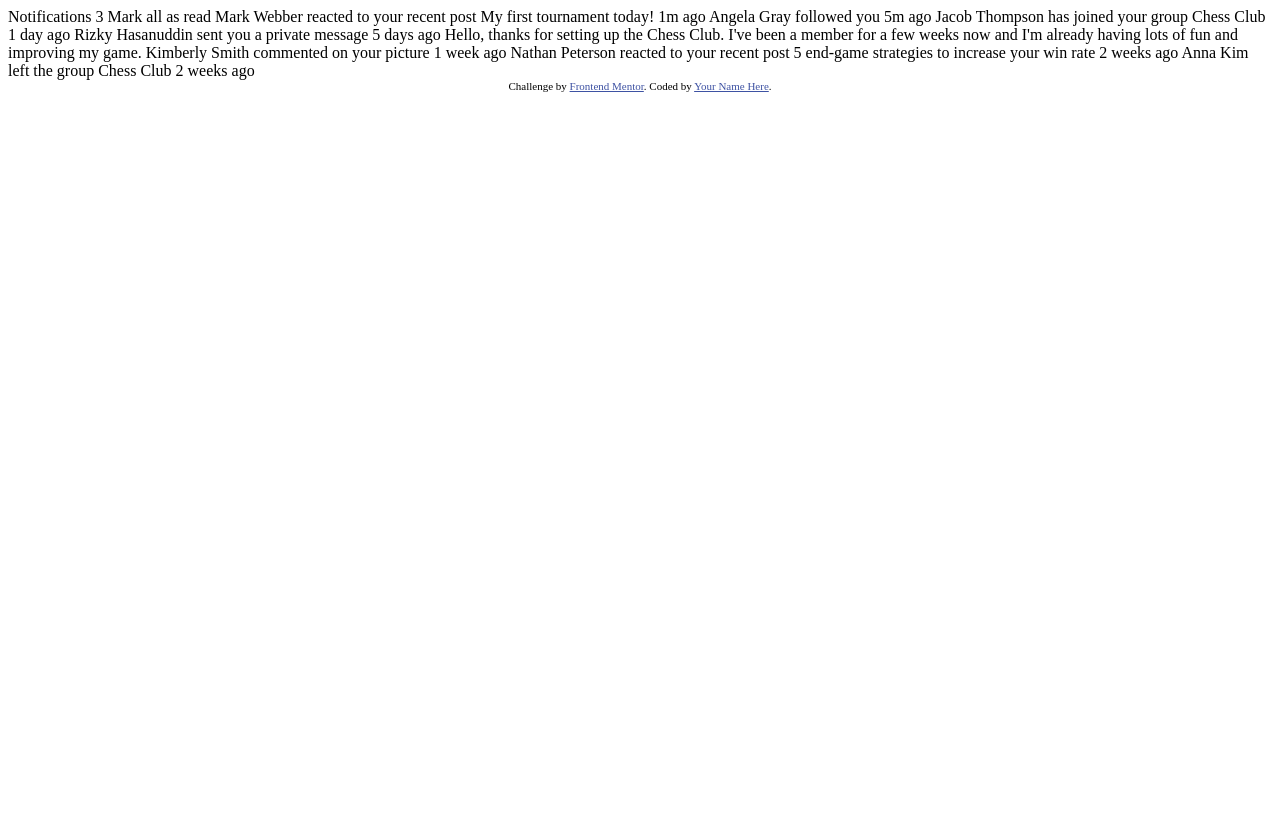
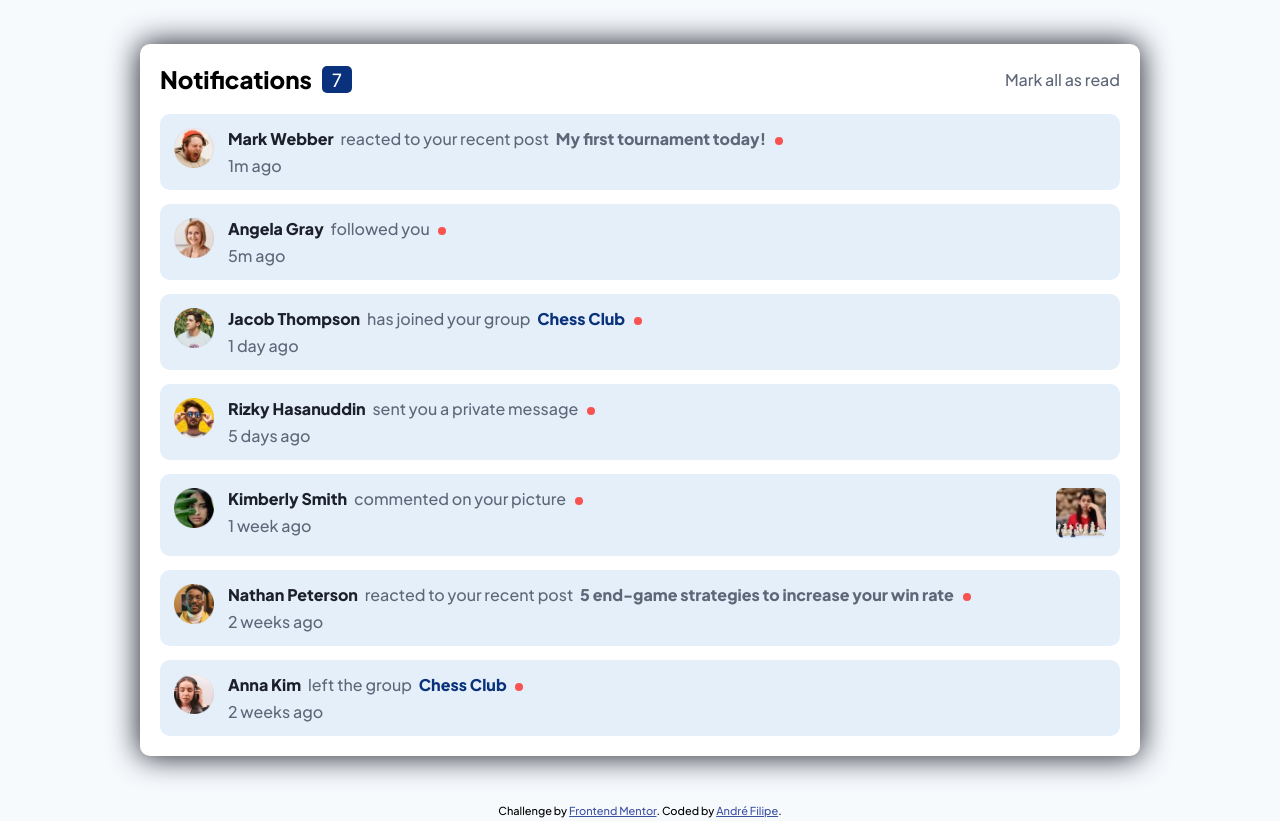
Before and after one commit to EuTechT/notifications-page, a plain HTML site: page index.html in a window 1280 px wide. Before the commit the page ends 800 px from the top, so only its background shows below. Drawn offline with Linux system fonts and the light colour scheme.

Commit message:
Challenge concluded

```diff
--- /dev/null
+++ b/assets/scripts/script.js
@@ -0,0 +1,26 @@
+function init(){
+  const numberOfNotifications = document.getElementById('number-of-notifications')
+  const btnMarkAllAsRead = document.getElementById('mark-all-as-read')
+  const notifications = document.querySelectorAll('.notification')
+
+  numberOfNotifications.innerText = notifications.length
+
+  btnMarkAllAsRead.addEventListener('click', () => {
+    notifications.forEach(notification => {
+      notification.classList.add('read')
+      numberOfNotifications.innerText = 0
+    })
+  })
+
+  notifications.forEach(notification => {
+    notification.addEventListener('click', () => {
+      if(notification.classList.contains('read')){
+        return
+      }
+      notification.classList.add('read')
+      numberOfNotifications.innerText -= 1
+    })
+  })
+}
+
+init()
--- /dev/null
+++ b/assets/styles/styles.css
@@ -0,0 +1,229 @@
+/*
+  GENERAL
+*/
+:root {
+  --primary-color-1: hsl(1, 90%, 64%);
+  --primary-color-2: hsl(219, 85%, 26%);
+
+  --neutral-color-1: hsl(0, 0%, 100%);
+  --neutral-color-2: hsl(210, 60%, 98%);
+  --neutral-color-3: hsl(211, 68%, 94%);
+  --neutral-color-4: hsl(205, 33%, 90%);
+  --neutral-color-5: hsl(219, 14%, 63%);
+  --neutral-color-6: hsl(219, 12%, 42%);
+  --neutral-color-7: hsl(224, 21%, 14%);
+
+  --max-width: 1000px;
+
+  font-size: 62.5%;
+}
+
+* {
+  margin: 0;
+  padding: 0;
+  box-sizing: border-box;
+    -webkit-box-sizing: border-box;
+    -moz-box-sizing: border-box;
+}
+
+html,
+body {
+  height: 100%;
+  width: 100%;
+}
+
+html {
+  font-family: 'Plus Jakarta Sans', sans-serif;
+  scroll-behavior: smooth;
+}
+
+body {
+  font-size: 1.6rem;
+  background-color: var(--neutral-color-2);
+}
+
+.container {
+  min-height: 100vh;
+  width: 100%;
+  max-width: var(--max-width);
+  padding: 2rem;
+  background-color: var(--neutral-color-1);
+}
+
+footer {
+  padding: 0.4rem 0;
+}
+
+
+/*
+  NOTIFICATIONS INFO
+*/
+.notifications-info {
+  display: flex;
+  align-items: center;
+  justify-content: space-between;
+  margin-bottom: 2rem;
+}
+
+.notifications-info h2 {
+  display: flex;
+  align-items: center;
+  gap: 1rem;
+}
+
+.notifications-info h2 span {
+  background-color: var(--primary-color-2);
+  color: var(--neutral-color-1);
+  padding: 0.2rem 1rem;
+  border-radius: 5px;
+  font-size: 1.8rem;
+  font-weight: 500;
+}
+
+.notifications-info > span {
+  color: var(--neutral-color-6);
+  transition: color 0.3s ease-in-out;
+}
+
+.notifications-info > span:hover {
+  color: var(--primary-color-2);
+  cursor: pointer;
+}
+
+
+/*
+  NOTIFICATION
+*/
+.notification {
+  background-color: var(--neutral-color-3);
+  border-radius: 10px;
+  padding: 1.4rem;
+  display: flex;
+  align-items: center;
+  gap: 1.4rem;
+}
+
+.notification + .notification {
+  margin-top: 1.4rem;
+}
+
+.avatar {
+  align-self: stretch;
+}
+
+.avatar img {
+  height: 4rem;
+}
+
+.notification p,
+.time {
+  color: var(--neutral-color-6);
+}
+
+.info p {
+  margin-bottom: 0.6rem;
+}
+
+.name {
+  color: var(--neutral-color-7);
+  margin-right: 0.4rem;
+}
+
+.notification.message .content {
+  background-color: var(--neutral-color-1);
+  padding: 1.6rem;
+  margin-top: 1rem;
+  border-radius: 5px;
+  border: 1px solid var(--neutral-color-5);
+  display: none;
+  transition: all 0.3s ease-in-out;
+  cursor: pointer;
+}
+
+.notification.message.read .content:hover {
+  background-color: var(--neutral-color-3);
+  border-color: var(--neutral-color-3);
+}
+
+.notification .info p::after {
+  content: "";
+  height: 0.8rem;
+  width: 0.8rem;
+  border-radius: 50%;
+  background-color: var(--primary-color-1);
+  display: inline-block;
+  vertical-align: middle;
+  margin-left: 0.6rem;
+}
+
+.post,
+.group {
+  font-weight: 800;
+  margin-left: 0.4rem;
+}
+
+.group {
+  color: var(--primary-color-2);
+}
+
+.post:hover,
+.name:hover {
+  color: var(--primary-color-2);
+}
+
+.post,
+.group,
+.name {
+  transition: color 0.3s ease-in-out;
+  cursor: pointer;
+}
+
+.notification__notification {
+  width: 100%;
+}
+
+.notification.comment .notification__notification {
+  display: flex;
+  justify-content: space-between;
+  gap: 1rem;
+}
+
+.notification.comment .content img {
+  height: 5rem;
+  transition: all 0.3s ease-in-out;
+}
+
+.notification.read {
+  background-color: var(--neutral-color-1);
+}
+
+.notification.read .info p::after {
+  display: none;
+}
+
+.notification.message.read .content {
+  display: block;
+}
+
+.notification.comment.read .content:hover img {
+  cursor: pointer;
+  filter: drop-shadow(0px 0px 1px var(--primary-color-2));
+}
+
+/*
+  MEDIA QUERY
+*/
+@media (min-width: 1024px) {
+  main {
+    min-height: 100vh;
+    display: flex;
+    align-items: center;
+    justify-content: center;
+  }
+
+  .container {
+    min-height: initial;
+    border-radius: 10px;
+    box-shadow: 0px 0px 30px 1px var(--neutral-color-7);
+  }
+}
--- a/index.html
+++ b/index.html
@@ -4,48 +4,160 @@
   <meta charset="UTF-8">
   <meta name="viewport" content="width=device-width, initial-scale=1.0"> <!-- displays site properly based on user's device -->
 
-  <link rel="icon" type="image/png" sizes="32x32" href="./images/favicon-32x32.png">
+  <link rel="icon" type="image/png" sizes="32x32" href="./assets/images/favicon-32x32.png">
 
   <title>Frontend Mentor | Notifications page</title>
+  <link rel="preconnect" href="https://fonts.googleapis.com">
+  <link rel="preconnect" href="https://fonts.gstatic.com" crossorigin>
+  <link href="https://fonts.googleapis.com/css2?family=Plus+Jakarta+Sans:wght@500;800&display=swap" rel="stylesheet">
+  <link rel="stylesheet" href="./assets/styles/styles.css">
 
   <!-- Feel free to remove these styles or customise in your own stylesheet 👍 -->
   <style>
     .attribution { font-size: 11px; text-align: center; }
     .attribution a { color: hsl(228, 45%, 44%); }
   </style>
+
+  <script src="./assets/scripts/script.js" defer></script>
 </head>
 <body>
+  <main>
+    <div class="container">
+      <div class="notifications-info">
+        <h2>Notifications <span id="number-of-notifications">0</span></h2>
+        <span id="mark-all-as-read">Mark all as read</span>
+      </div>
 
-  Notifications 3
+      <div class="notifications">
+        <article class="notification">
+          <div class="avatar">
+            <img src="./assets/images/avatar-mark-webber.webp" alt="Avatar">
+          </div>
+          <div class="notification__notification">
+            <div class="info">
+              <p>
+                <strong class="name">Mark Webber</strong> reacted to your recent post <span class="post">My first tournament today!</span>
+              </p>
+              <span class="time">
+                1m ago
+              </span>
+            </div>
+          </div>
+        </article>
 
-  Mark all as read
+        <article class="notification">
+          <div class="avatar">
+            <img src="./assets/images/avatar-angela-gray.webp" alt="Avatar">
+          </div>
+          <div class="notification__notification">
+            <div class="info">
+              <p>
+                <strong class="name">Angela Gray</strong> followed you
+              </p>
+              <span class="time">
+                5m ago
+              </span>
+            </div>
+          </div>
+        </article>
 
-  Mark Webber reacted to your recent post My first tournament today!
-  1m ago
+        <article class="notification">
+          <div class="avatar">
+            <img src="./assets/images/avatar-jacob-thompson.webp" alt="Avatar">
+          </div>
+          <div class="notification__notification">
+            <div class="info">
+              <p>
+                <strong class="name">Jacob Thompson</strong> has joined your group <span class="group">Chess Club</span>
+              </p>
+              <span class="time">
+                1 day ago
+              </span>
+            </div>
+          </div>
+        </article>
 
-  Angela Gray followed you
-  5m ago
+        <article class="notification message">
+          <div class="avatar">
+            <img src="./assets/images/avatar-rizky-hasanuddin.webp" alt="Avatar">
+          </div>
+          <div class="notification__notification">
+            <div class="info">
+              <p>
+                <strong class="name">Rizky Hasanuddin</strong> sent you a private message
+              </p>
+              <span class="time">
+                5 days ago
+              </span>
+            </div>
 
-  Jacob Thompson has joined your group Chess Club
-  1 day ago
+            <div class="content">
+              <p>
+                Hello, thanks for setting up the Chess Club. I've been a member for a few weeks now and I'm already having lots of fun and improving my game.
+              </p>
+            </div>
+          </div>
+        </article>
 
-  Rizky Hasanuddin sent you a private message
-  5 days ago
-  Hello, thanks for setting up the Chess Club. I've been a member for a few weeks now and
-  I'm already having lots of fun and improving my game.
+        <article class="notification comment">
+          <div class="avatar">
+            <img src="./assets/images/avatar-kimberly-smith.webp" alt="Avatar">
+          </div>
+          <div class="notification__notification">
+            <div class="info">
+              <p>
+                <strong class="name">Kimberly Smith</strong> commented on your picture
+              </p>
+              <span class="time">
+                1 week ago
+              </span>
+            </div>
 
-  Kimberly Smith commented on your picture
-  1 week ago
+            <div class="content">
+              <img src="./assets/images/image-chess.webp" alt="Image Chess">
+            </div>
+          </div>
+        </article>
 
-  Nathan Peterson reacted to your recent post 5 end-game strategies to increase your win rate
-  2 weeks ago
+        <article class="notification">
+          <div class="avatar">
+            <img src="./assets/images/avatar-nathan-peterson.webp" alt="Avatar">
+          </div>
+          <div class="notification__notification">
+            <div class="info">
+              <p>
+                <strong class="name">Nathan Peterson</strong> reacted to your recent post <span class="post">5 end-game strategies to increase your win rate</span>
+              </p>
+              <span class="time">
+                2 weeks ago
+              </span>
+            </div>
+          </div>
+        </article>
 
-  Anna Kim left the group Chess Club
-  2 weeks ago
-
-  <div class="attribution">
-    Challenge by <a href="https://www.frontendmentor.io?ref=challenge" target="_blank">Frontend Mentor</a>.
-    Coded by <a href="#">Your Name Here</a>.
-  </div>
+        <article class="notification">
+          <div class="avatar">
+            <img src="./assets/images/avatar-anna-kim.webp" alt="Avatar">
+          </div>
+          <div class="notification__notification">
+            <div class="info">
+              <p>
+                <strong class="name">Anna Kim</strong> left the group <span class="group">Chess Club</span>
+              </p>
+              <span class="time">
+                2 weeks ago
+              </span>
+            </div>
+          </div>
+        </article>
+      </div>
+    </div>
+  </main>
+  <footer>
+    <div class="attribution">
+      Challenge by <a href="https://www.frontendmentor.io?ref=challenge" target="_blank">Frontend Mentor</a>.
+      Coded by <a href="https://github.com/EuTechT" target="_blank">André Filipe</a>.
+    </div>
+  </footer>
 </body>
 </html>
```
